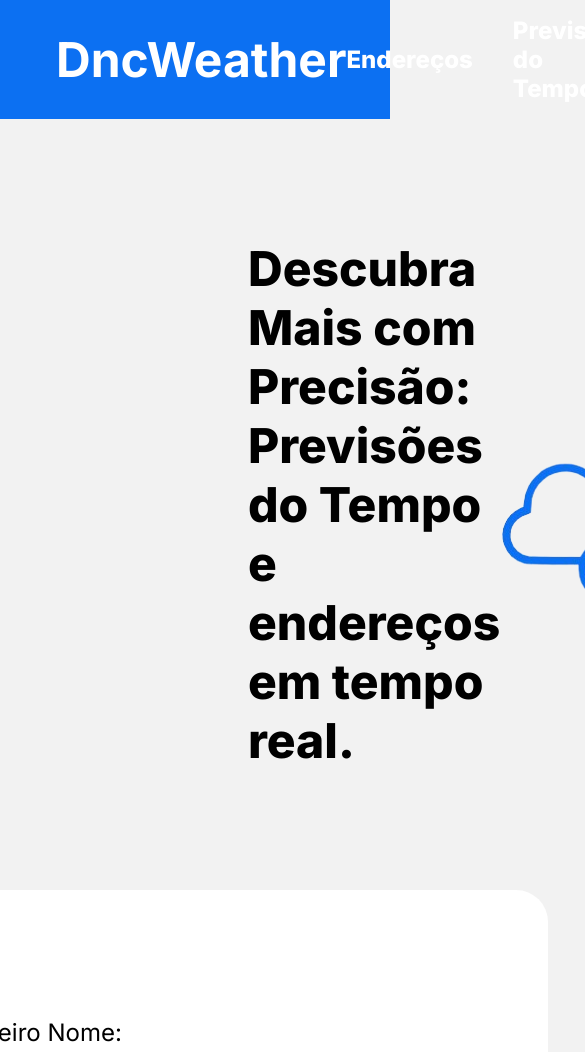
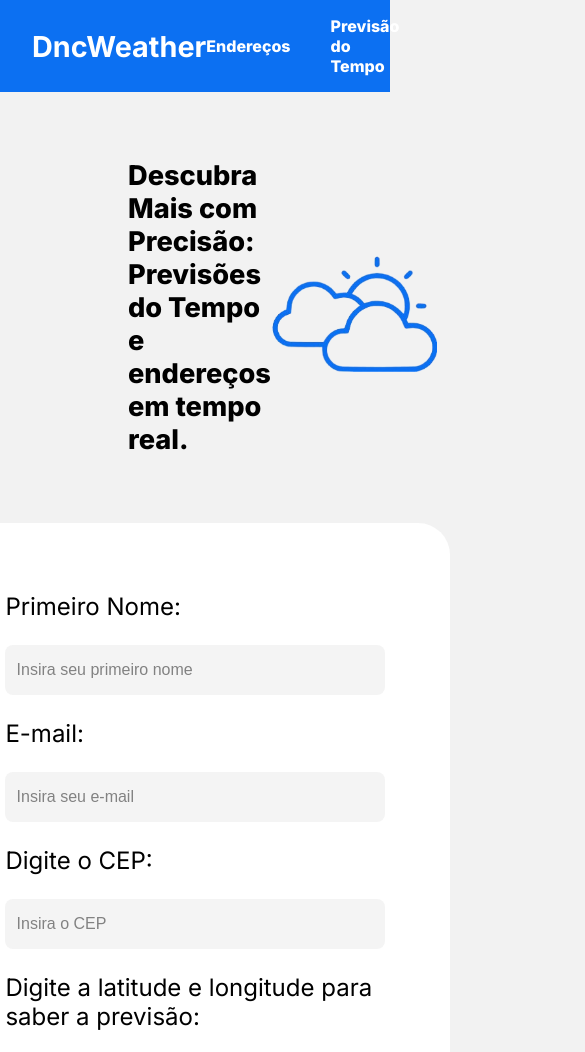
Before and after one commit to Rafael-de-Sa/RID144505_Desafio01, a plain HTML site: page index.html in a window 390 px wide. Shown: the top 1052 px of the page, 585 px wide, since content can reach past the window. Drawn offline with Linux system fonts and the light colour scheme.

Commit message:
📱 mobile responsive

```diff
--- a/style.css
+++ b/style.css
@@ -281,5 +281,47 @@ a:hover {
   }
 }
 
+/*Mobile*/
+@media only screen and (max-width: 767px) {
+  h1 {
+    font-size: 1.8rem;
+  }
+
+  h2 {
+    font-size: 1.7rem;
+  }
+
+  input {
+    padding: 1rem 0 1rem 0.7rem;
+    width: 23rem;
+  }
+
+  .navbar {
+    padding: 1rem 2rem 1rem;
+  }
+
+  .navbar-list > ul {
+    font-size: 1rem;
+  }
+
+  .page-title {
+    padding: 4.2rem 8rem;
+    align-items: center;
+  }
+
+  .page-title > img {
+    height: 8rem;
+  }
+
+  .search-box {
+    width: 32rem;
+  }
+
+  .search-grid {
+    padding: 4.3rem 4.1rem 2.9rem;
+  }
+
+  .latitude-longitude {
+    grid-template-columns: repeat(1, 1fr);
   }
 }
```
